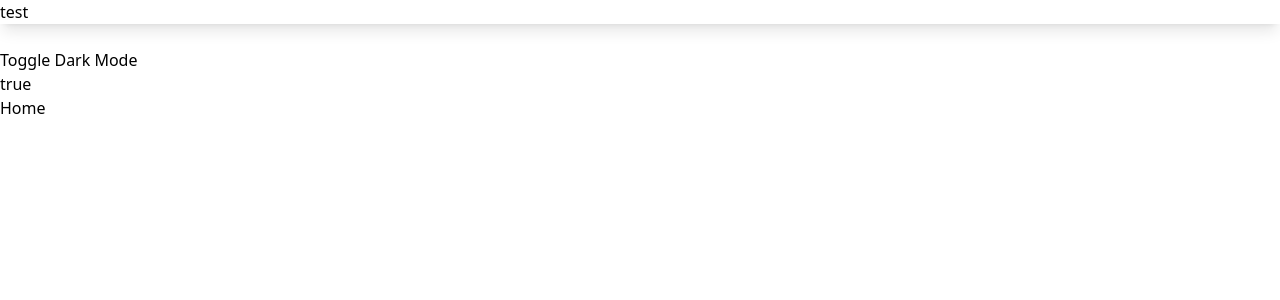
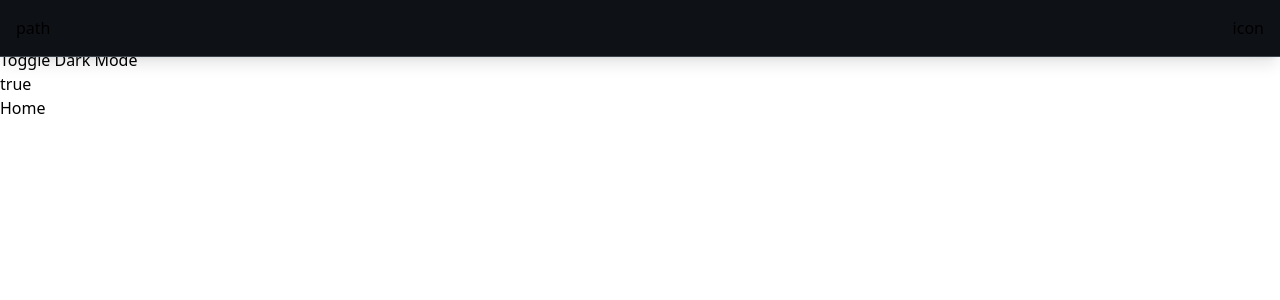
Before and after one commit to thepeski/thepeski-com, a React (Create React App) app: page / in a window 1280 px wide. Shown: the top 300 px of the page. Built offline with nearby package versions, Linux system fonts and the light colour scheme.

Commit message:
added initial navbar styling

```diff
--- a/src/App.js
+++ b/src/App.js
@@ -9,12 +9,19 @@ import Navbar from "./components/Navbar";
 import useDarkMode from "./hooks/useDarkMode";
 
 function App() {
+    // dark mode logic
     const [isDarkMode, setIsDarkMode] = useDarkMode();
     const toggleDarkMode = () => setIsDarkMode((mode) => !mode);
+    useEffect(() => {
+        document.body.setAttribute("data-theme", isDarkMode ? "dark" : "light");
+    }, [isDarkMode]);
 
     return (
         <Router>
-            <Navbar />
+            <Navbar
+                isDarkMode={isDarkMode}
+                toggleDarkMode={toggleDarkMode}
+            />
             <br/><br/>
             <button onClick={toggleDarkMode}>Toggle Dark Mode</button>
             <p>{isDarkMode?"true":"false"}</p>
--- a/src/components/Navbar.jsx
+++ b/src/components/Navbar.jsx
@@ -2,11 +2,15 @@ import React from "react";
 
 function Navbar({ isDarkMode, toggleDarkMode }) {
     return (
-        <nav className="
-                fixed top-0 w-full shadow-lg
-            "
-        >
-            <p>test</p>
+        <nav className="fixed top-0 w-full shadow-lg">
+            <div className={`
+                    flex justify-between items-center p-4 border-b
+                    ${isDarkMode ? "bg-bgDark border-borderDark" : "bg-bgLight text-black border-borderLight"}
+                `}
+            >
+                <div>path</div>
+                <div>icon</div>
+            </div>
         </nav>
     );
 }
--- a/src/hooks/useDarkMode.jsx
+++ b/src/hooks/useDarkMode.jsx
@@ -19,7 +19,6 @@ function useDarkMode() {
         else localStorage.setItem("theme", "light");
     }, [isDarkMode]); // run effect when isDarkMode changes
 
-
     return [isDarkMode, setIsDarkMode];
 }
 
```
